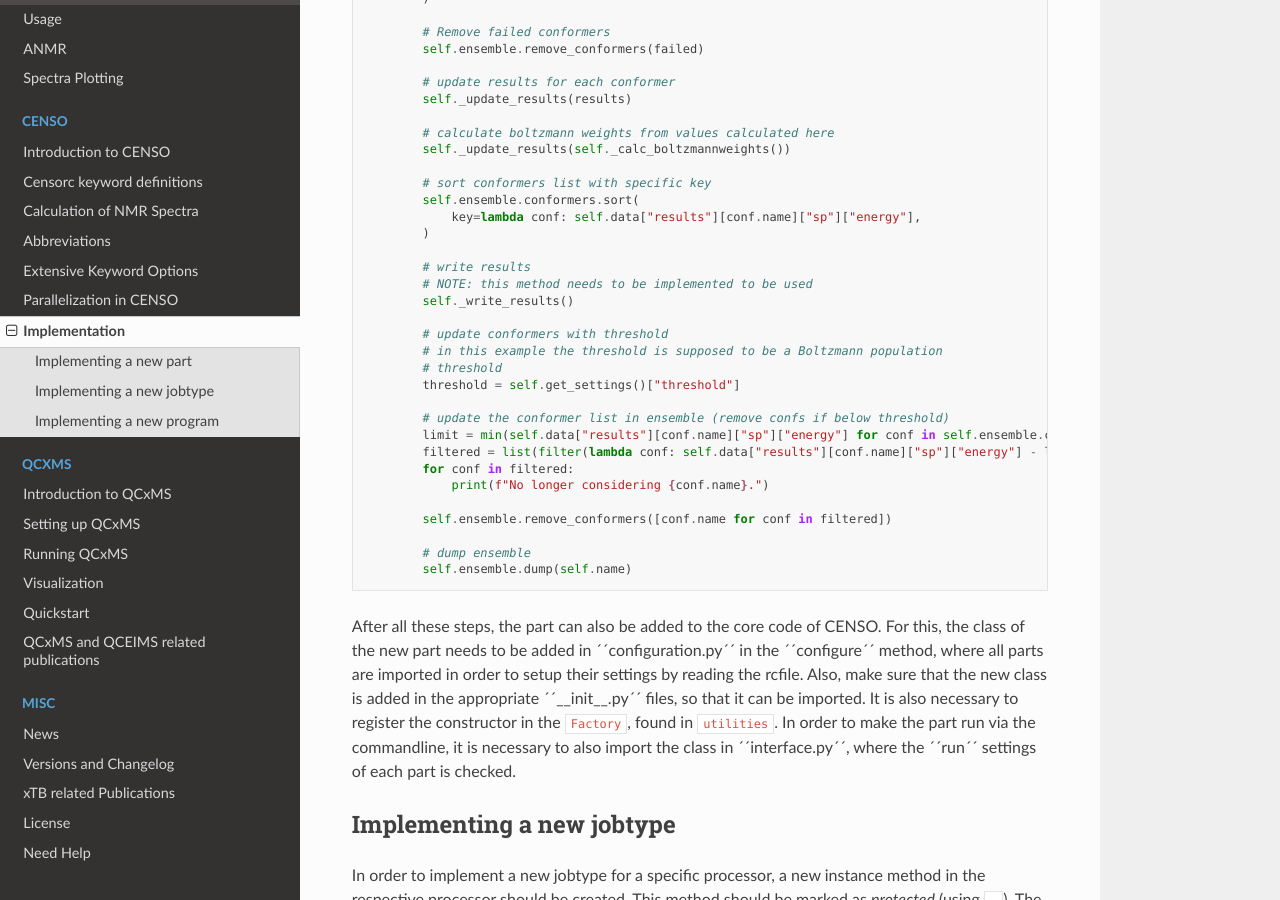
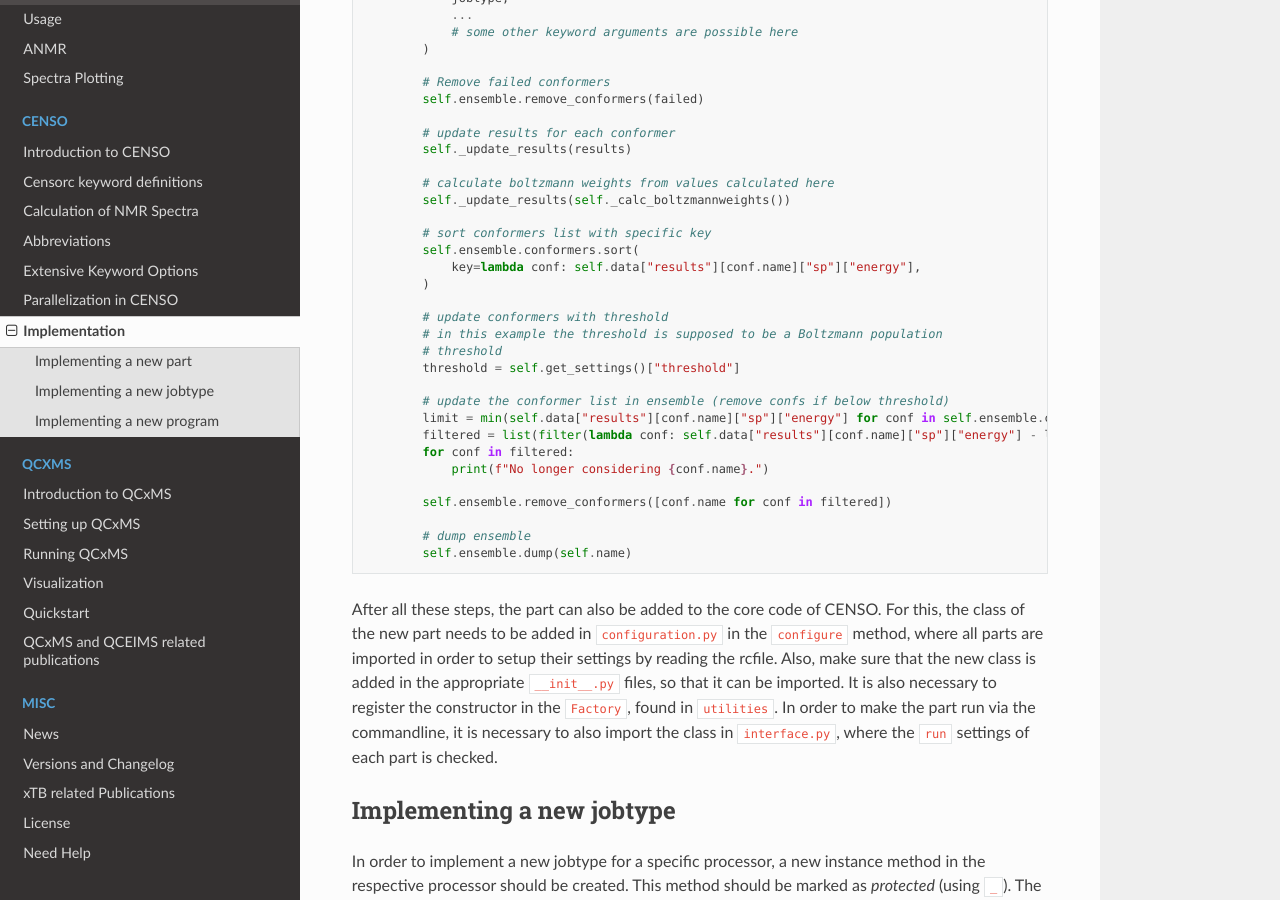
Before and after one commit to grimme-lab/xtb_docs, a Sphinx documentation site: the page built from source/CENSO_docs/censo_implementation.rst, in a window 1280 px wide and 900 px high, scrolled down 2989 px. Built offline with Sphinx 7.4.7 and the Read the Docs theme 3.1.0, drawn with Linux system fonts in a browser that asks for light colours; some of the changed text lies outside the part shown.

Commit message:
some small updates

```diff
--- a/source/CENSO_docs/censo.rst
+++ b/source/CENSO_docs/censo.rst
@@ -150,6 +150,9 @@ It should contain two keywords: ``{main}`` and ``{geom}``. These are later repla
 block, respectively. All further settings you add are inserted at the respective positions you put them in the
 template file.
 
+.. hint::
+   Template files are not yet implemented for TURBOMOLE.
+
 Dummy functionals
 =================
 
--- a/source/CENSO_docs/censo_implementation.rst
+++ b/source/CENSO_docs/censo_implementation.rst
@@ -167,10 +170,6 @@ custom method and/or using the inherited ``self._write_json`` and ``ensemble.dum
                key=lambda conf: self.data["results"][conf.name]["sp"]["energy"],
            )
 
-           # write results
-           # NOTE: this method needs to be implemented to be used
-           self._write_results()
-
            # update conformers with threshold
            # in this example the threshold is supposed to be a Boltzmann population
            # threshold
@@ -189,11 +188,11 @@ custom method and/or using the inherited ``self._write_json`` and ``ensemble.dum
 
 
 After all these steps, the part can also be added to the core code of CENSO. For this, the class of the
-new part needs to be added in ´´configuration.py´´ in the ´´configure´´ method, where all parts are imported
+new part needs to be added in ``configuration.py`` in the ``configure`` method, where all parts are imported
 in order to setup their settings by reading the rcfile. Also, make sure that the new class is added in the
-appropriate ´´__init__.py´´ files, so that it can be imported. It is also necessary to register the constructor
+appropriate ``__init__.py`` files, so that it can be imported. It is also necessary to register the constructor
 in the ``Factory``, found in ``utilities``. In order to make the part run via the commandline,
-it is necessary to also import the class in ´´interface.py´´, where the ´´run´´ settings of each part is checked.
+it is necessary to also import the class in ``interface.py``, where the ``run`` settings of each part is checked.
 
 
 Implementing a new jobtype
--- a/source/CENSO_docs/censorc.rst
+++ b/source/CENSO_docs/censorc.rst
@@ -16,6 +16,11 @@ The settings will be type checked when the rcfile is parsed, so make sure that t
 
     In order to write a new rcfile for configuration you can run ``censo --new-config`` or use the ``write_rcfile``
     function from the ``censo.configuration`` module.
+
+.. hint::
+
+   Please note that currently it is not possible to use ``cosmors`` and ``cosmors-fine`` in the same run
+   started from the commandline. We are working on an update to make this possible.
 
 
 General Settings
```
Also changed, not shown: other parts of source/CENSO_docs/censo_implementation.rst (+4 -1 lines).
